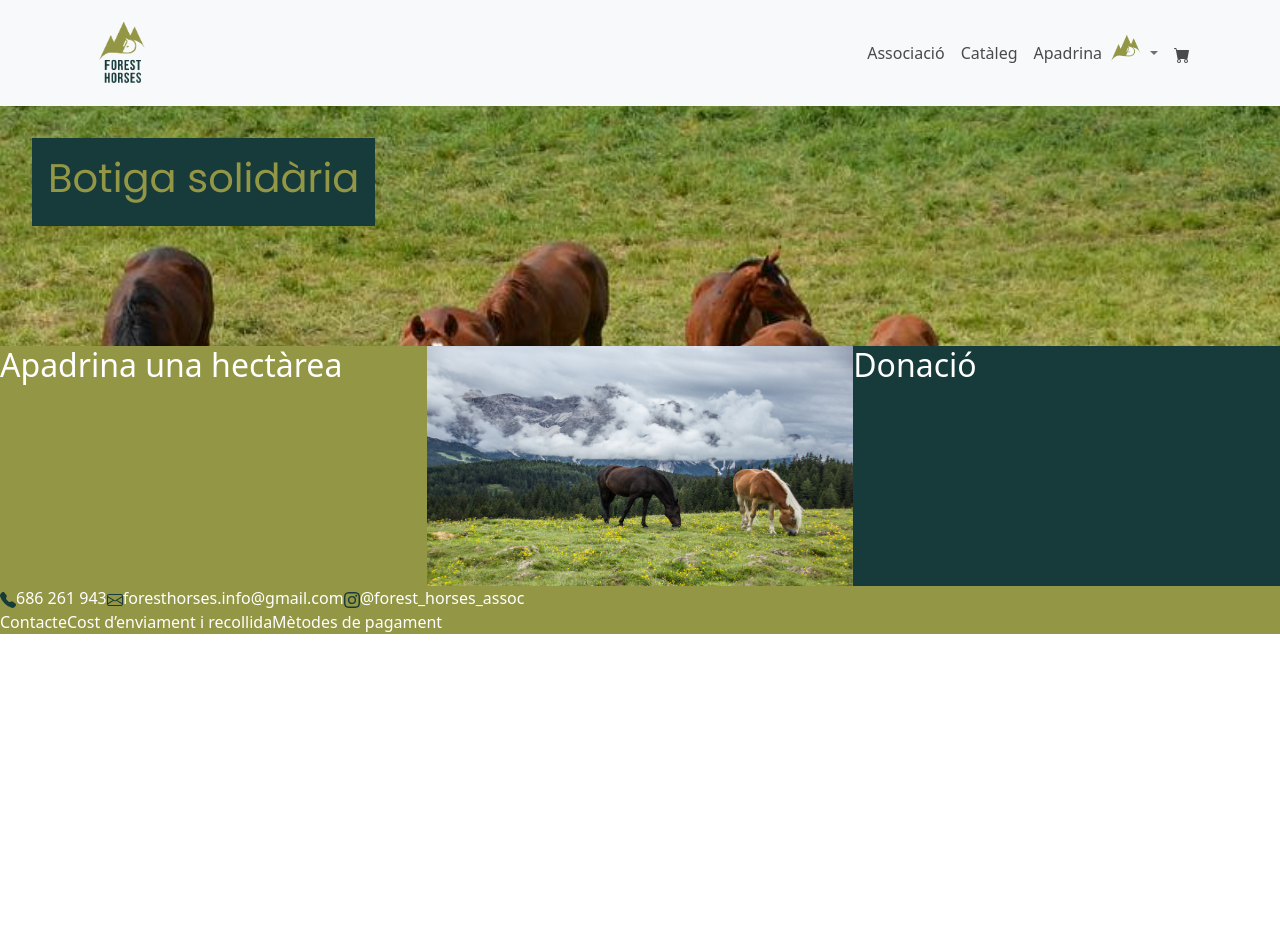
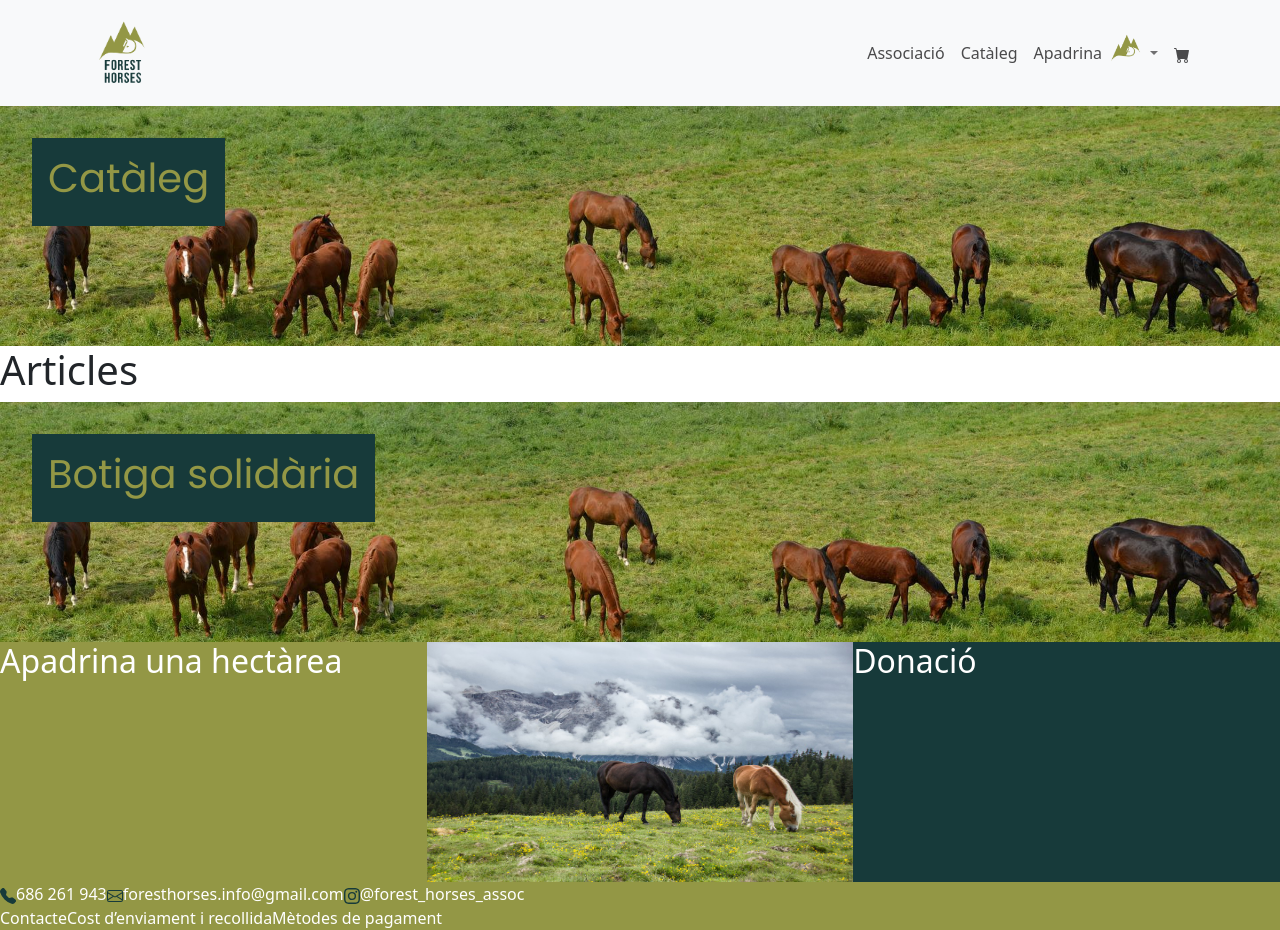
Before and after one commit to foresthdev/Forest_horses, a React (Create React App) app in the folder client/: page / in a window 1280 px wide. Before the commit the page ends 800 px from the top, so only its background shows below. Built offline with nearby package versions, Linux system fonts and the light colour scheme.

Commit message:
#11 header and main sections added

```diff
--- a/client/src/App.js
+++ b/client/src/App.js
@@ -2,6 +2,7 @@
 import Navbar from './components/Navbar';
 import Routes from './Routes';
 import {BrowserRouter} from "react-router-dom";
+import Cataleg from './pages/Cataleg';
 
 
 function App() {
@@ -9,6 +10,7 @@ function App() {
     <BrowserRouter>
       <div className="App">
         <Navbar />
+        <Cataleg />
 
         <Routes />
       </div>
--- a/client/src/pages/Cataleg.jsx
+++ b/client/src/pages/Cataleg.jsx
@@ -1,24 +1,24 @@
 import React from "react";
-
-import Navbar from "../components/Navbar";
-import Footer from '../components/Footer';
 
 export default function Cataleg() {
     return (
       <div className="cataleg">
-        <Navbar />
-        <div className="Header">
+
+        <header className="Header">
         <div className="header-title" > {/*background image con parallax*/}
             <h1>Catàleg</h1>
         </div>
 
-        </div>
+        </header>
 
-        <section>
+        <main className="">
             <h1>Articles</h1>
-        </section>
+            <section className="articles_grid">
 
-        <Footer />
+            </section>
+
+        </main>
+
 
       </div>
     );
```
